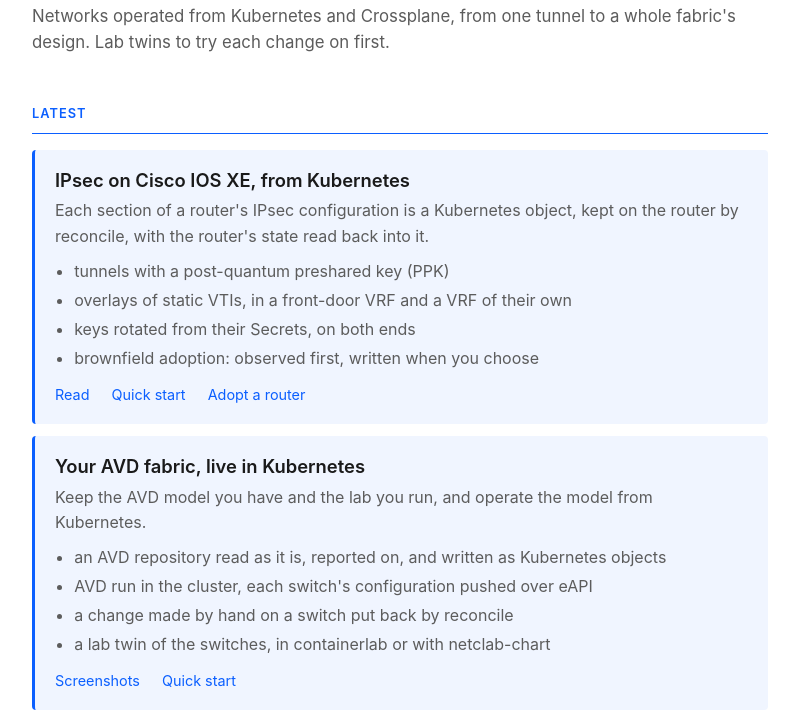
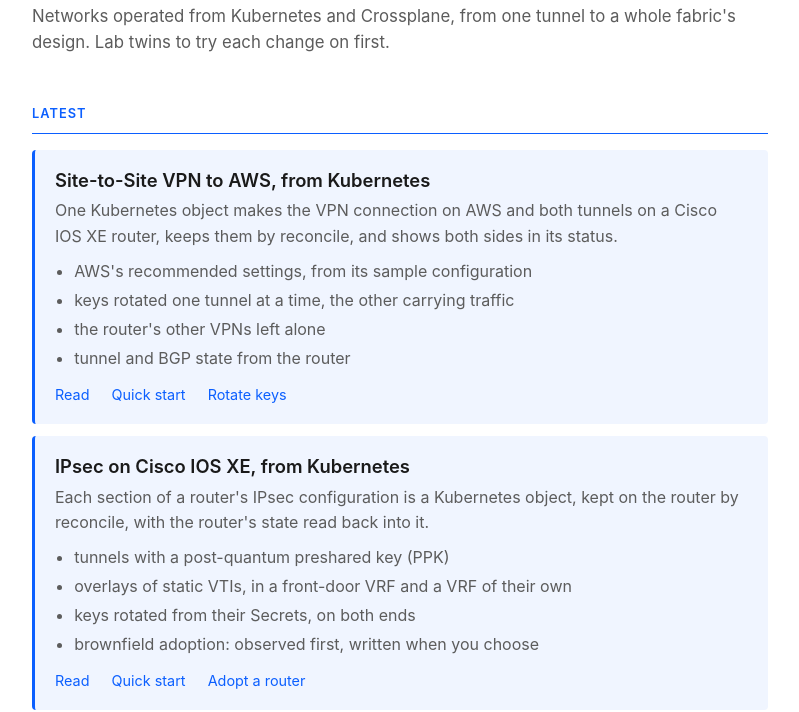
Before and after one commit to netclab/netclab.github.io, a plain HTML site: page index.html in a window 1280 px wide. Shown: the part 107-819 px from the top of the page, without its empty margins (240-1039 px from the left). Drawn offline with Linux system fonts and the light colour scheme.

Commit message:
Put the AWS VPN first in Latest, and the AVD card in its section (#18)

```diff
--- a/index.html
+++ b/index.html
@@ -60,7 +60,7 @@
   ul.latest .name { font-size: 1.15rem; }
   /* What a card's subject does, under its description. */
   ul.points { list-style: disc; margin: .2rem 0 .6rem; padding-left: 1.2rem; color: var(--muted); }
-  ul.latest ul.points li { background: none; border: none; border-radius: 0; padding: .1rem 0; margin: 0; }
+  ul.points li { background: none; border: none; border-radius: 0; padding: .1rem 0; margin: 0; }
   a { color: var(--link); text-decoration: none; }
   a:hover { text-decoration: underline; }
   footer { color: var(--muted); font-size: .875rem; border-top: 1px solid var(--rule); padding-top: 1.25rem; }
@@ -81,6 +81,21 @@
   <h2 class="latest">Latest</h2>
   <ul class="latest">
     <li>
+      <div class="name">Site-to-Site VPN to AWS, from Kubernetes</div>
+      <div class="desc">One Kubernetes object makes the VPN connection on AWS and both tunnels on a Cisco IOS XE router, keeps them by reconcile, and shows both sides in its status.</div>
+      <ul class="points">
+        <li>AWS's recommended settings, from its sample configuration</li>
+        <li>keys rotated one tunnel at a time, the other carrying traffic</li>
+        <li>the router's other VPNs left alone</li>
+        <li>tunnel and BGP state from the router</li>
+      </ul>
+      <div class="links">
+        <a href="/netclab-xp/aws-vpn/">Read</a>
+        <a href="/netclab-xp/aws-vpn/#quick-start">Quick start</a>
+        <a href="/netclab-xp/aws-vpn/keys/">Rotate keys</a>
+      </div>
+    </li>
+    <li>
       <div class="name">IPsec on Cisco IOS XE, from Kubernetes</div>
       <div class="desc">Each section of a router's IPsec configuration is a Kubernetes object, kept on the router by reconcile, with the router's state read back into it.</div>
       <ul class="points">
@@ -95,6 +110,10 @@
         <a href="/netclab-xp/iosxe/adopt/">Adopt a router</a>
       </div>
     </li>
+  </ul>
+
+  <h2>AVD in Kubernetes</h2>
+  <ul>
     <li>
       <div class="name">Your AVD fabric, live in Kubernetes</div>
       <div class="desc">Keep the AVD model you have and the lab you run, and operate the model from Kubernetes.</div>
@@ -109,10 +128,6 @@
         <a href="/avd/#quickstart">Quick start</a>
       </div>
     </li>
-  </ul>
-
-  <h2>AVD in Kubernetes</h2>
-  <ul>
     <li>
       <div class="name">netadopt</div>
       <div class="desc">Reads an AVD repository, reports what it holds, and writes it as Kubernetes objects, and a lab of its switches.</div>
@@ -147,7 +162,7 @@
   <ul>
     <li>
       <div class="name">netclab-xp</div>
-      <div class="desc">Crossplane packages that turn router configuration into Kubernetes resources: configuration-eos for Arista EOS, from a single interface up to a whole router, over RESTCONF, JSON-RPC or eAPI, and configuration-iosxe for Cisco IOS XE over RESTCONF.</div>
+      <div class="desc">Crossplane packages that turn router configuration into Kubernetes resources: configuration-eos for Arista EOS, from a single interface up to a whole router, over RESTCONF, JSON-RPC or eAPI, configuration-iosxe for Cisco IOS XE over RESTCONF, and configuration-aws-vpn for a Site-to-Site VPN between AWS and IOS XE.</div>
       <div class="links">
         <a href="/netclab-xp/">Documentation</a>
         <a href="https://github.com/netclab/netclab-xp">Source</a>
```
